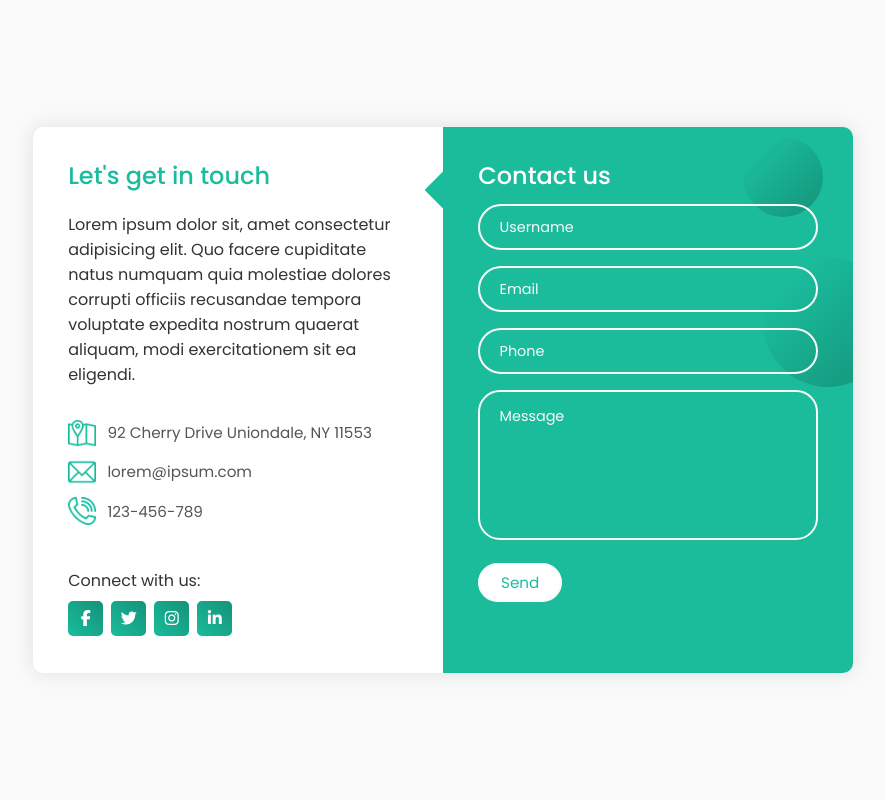
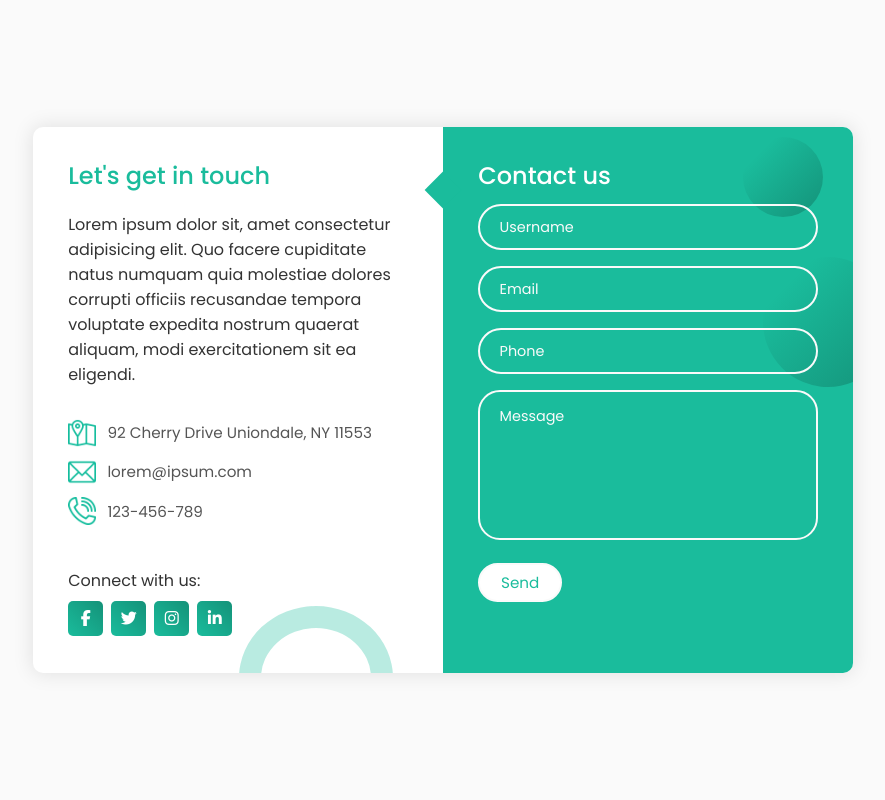
Before and after one commit to baylagas/ese-progra2-contact-form, a Flask app: page / in a window 1280 px wide. Shown: the whole page, without its empty margins (197-1082 px from the left). Run offline with Flask 2, Linux system fonts and the light colour scheme; some libraries are stand-ins or nearby versions.

Commit message:
add class contact-info with before selector in css

```diff
--- a/static/style.css
+++ b/static/style.css
@@ -253,3 +253,15 @@ textarea.input{
 .social-icons a:hover{
     transform: scale(1.05);
 }
+
+.contact-info:before{
+    content:"";
+    position:absolute;
+    width:110px;
+    height:100px;
+    border: 22px solid #1abc9c;
+    border-radius: 50%;
+    bottom:-77px;
+    right: 50px;
+    opacity: 0.3;
+}
```
